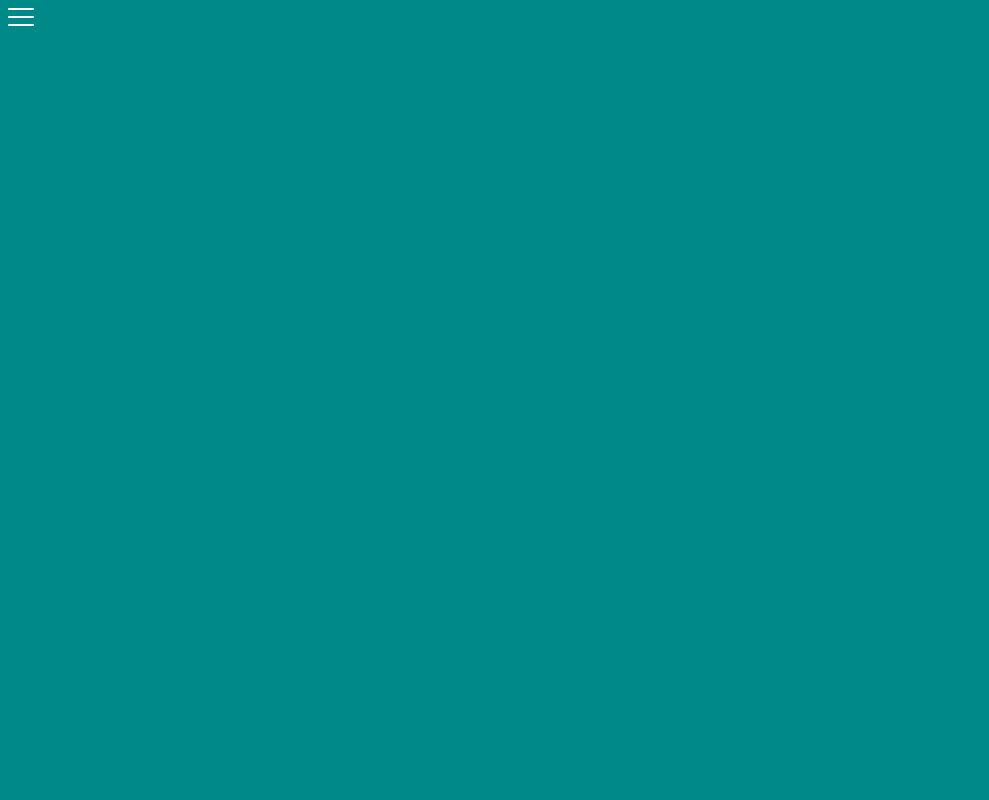
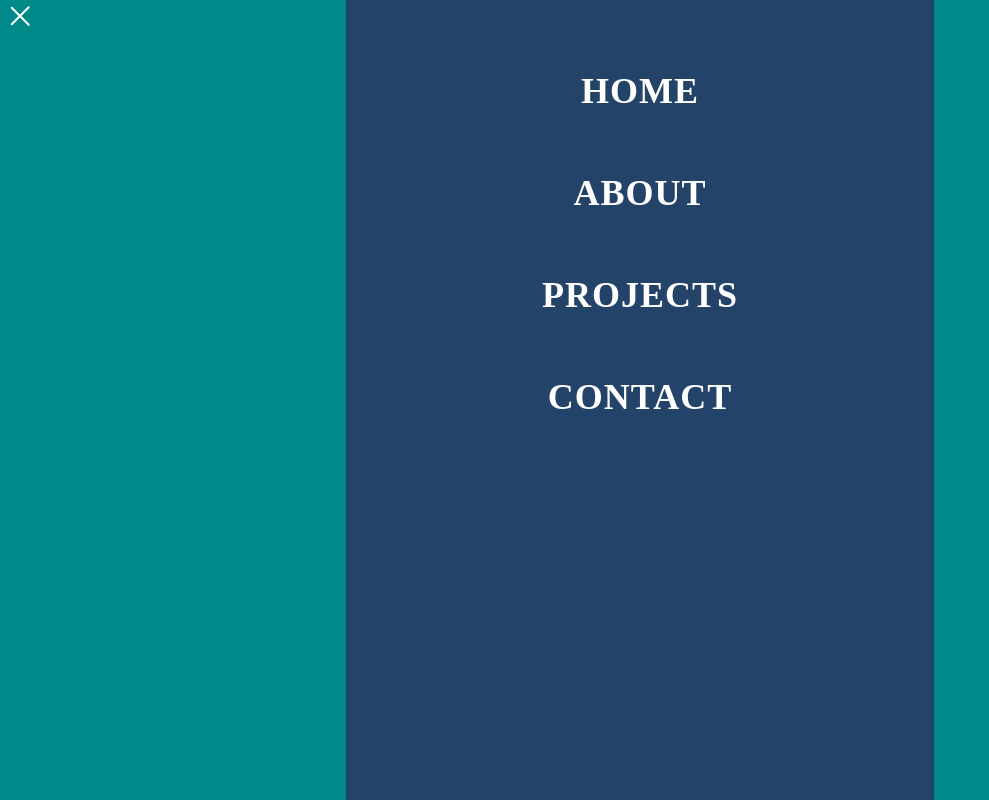
Before and after one commit to kguzik/button-animation, a plain HTML site: page index.html in a window 1280 px wide. Both pictures are taken after a click on the link 21 px from the left and 17 px from the top of the page. Shown: the whole page, without its empty margins (0-989 px from the left). Drawn offline with Linux system fonts and the light colour scheme.

Commit message:
added button animation

```diff
--- /dev/null
+++ b/global.js
@@ -0,0 +1,15 @@
+document.addEventListener("DOMContentLoaded", function () {
+
+    let menuToggle = document.getElementById("btn-nav");
+    let nav = document.getElementById("main-navigation");
+    menuToggle.addEventListener("click", function () {
+        if (window.getComputedStyle(nav, null).display == 'none') {
+            nav.style.display = "block";
+
+        } else {
+            nav.style.display = "none";
+
+        }
+        menuToggle.classList.toggle("animation-btn");
+    });
+});
--- a/index.html
+++ b/index.html
@@ -24,6 +24,7 @@
             <li>Contact</li>
         </ul>
     </nav>
+    <script src="global.js"></script>
 </body>
 
 </html>
--- a/style.css
+++ b/style.css
@@ -81,3 +81,20 @@ span:nth-child(3) {
     top: 16px;
     transform-origin: left center;
 }
+
+#btn-nav.animation-btn span:nth-child(1) {
+    transform: rotate(45deg);
+    top: -2px;
+    left: 3px;
+}
+
+#btn-nav.animation-btn span:nth-child(2) {
+    width: 0%;
+    opacity: 0;
+}
+
+#btn-nav.animation-btn span:nth-child(3) {
+    transform: rotate(-45deg);
+    top: 16px;
+    left: 3px;
+}
```
